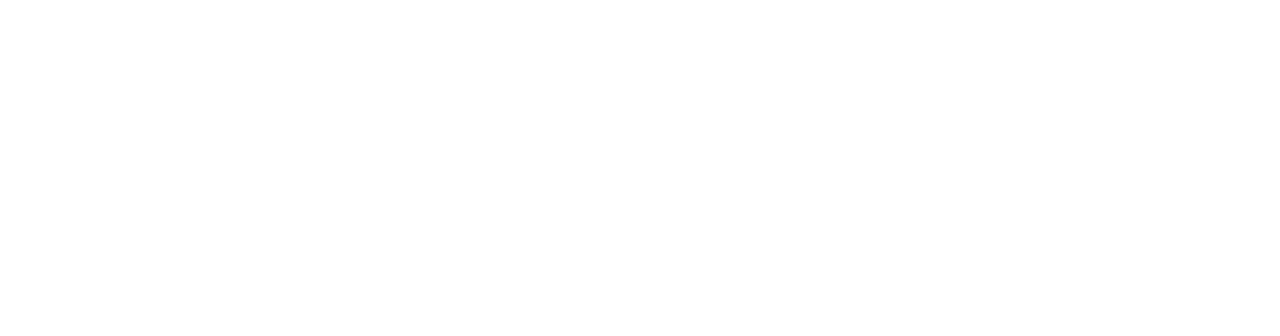
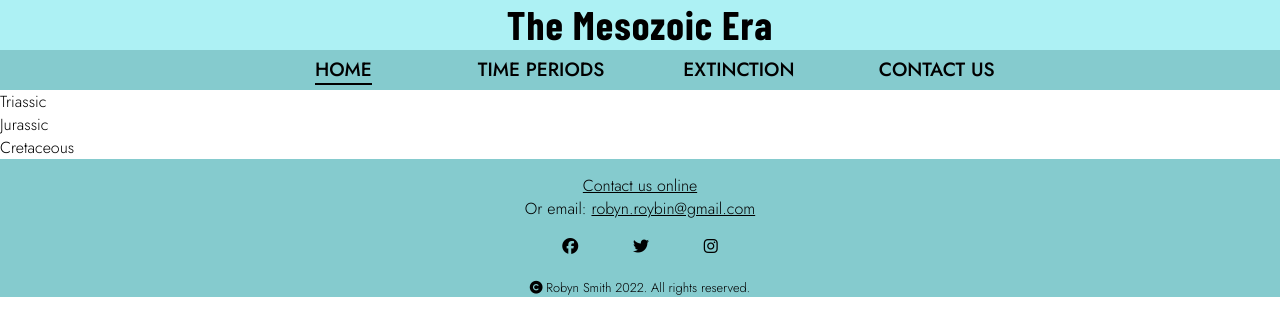
Before and after one commit to Roybin0/the-mesozoic-era, a plain HTML site: page time-periods.html in a window 1280 px wide. Drawn offline with nearby package versions, Linux system fonts and the light colour scheme; a web font is replaced by a local one.

Commit message:
Add main structure to remaining pages

```diff
--- a/assets/css/style.css
+++ b/assets/css/style.css
@@ -55,6 +55,7 @@ h1, h2 {
 #menu {
     text-transform: uppercase;
     font-weight: 500;
+    font-size: 120%;
 }
 
 #menu li {
@@ -175,7 +176,7 @@ hr {
 
 #footer {
     width: 100%;
-    background-color: #adf1f4;
+    background-color: #85CBCE;
     display: flex;
     flex-direction: column;
     justify-content: center;
--- a/contact.html
+++ b/contact.html
@@ -0,0 +1,80 @@
+<!DOCTYPE html>
+<html lang="en">
+<head>
+    <meta charset="UTF-8">
+    <meta http-equiv="X-UA-Compatible" content="IE=edge">
+    <meta name="viewport" content="width=device-width, initial-scale=1.0">
+    <meta name="description" content="The Mesozic Era when dinosaurs roamed the Earth">
+    <meta name="keywords" content="dinosaurs, mesozoic era, triassic, jurrasic, cretaceous, extinction">
+
+    <link rel="stylesheet" href="assets/css/style.css">
+    <title>The Mesozic Era</title>
+</head>
+<body>
+
+    <header>
+
+        <div id="logo-container">
+            <a href="index.html">
+                <h1 id="logo">The Mesozoic Era</h1>
+            </a>
+        </div>
+
+        <div id="menu-container">
+            <nav id="menu">
+                <ul>
+                    <li>
+                        <a href="index.html" class="active">Home</a>
+                    </li>
+                    <li>
+                        <a href="time-periods.html">Time Periods</a>
+                    </li>
+                    <li>
+                        <a href="extinction.html">Extinction</a>
+                    </li>
+                    <li>
+                        <a href="contact.html">Contact Us</a>
+                    </li>
+                </ul>
+            </nav>
+        </div>
+
+    </header>
+
+    <section>
+        contact form
+    </section>
+
+    <footer id="footer">
+
+        <ul id="contact-info">
+            <li>
+                <a href="contact.html">Contact us online</a>
+            </li>
+            <li>
+                Or email: <a href="mailto:robyn.roybin@gmail.com">robyn.roybin@gmail.com</a>
+            </li>
+        </ul>
+
+        <ul id="social-media">
+            <li>
+                <a href="https://facebook.com" target="_blank" rel="noopener" aria-label="Visit our Facebook page (opens in a new tab)"><i class="fa-brands fa-facebook"></i></a>
+            </li>
+            <li>
+                <a href="https://twitter.com" target="_blank" rel="noopener" aria-label="Visit our Twitter page (opens in a new tab)"><i class="fa-brands fa-twitter"></i></a>
+            </li>
+            <li>
+                <a href="https://instagram.com" target="_blank" rel="noopener" aria-label="Visit our Instagram page (opens in a new tab)"><i class="fa-brands fa-instagram"></i></a>
+            </li>
+        </ul>
+
+        <div id="copyright">
+            <p><i class="fa-solid fa-copyright"></i> Robyn Smith 2022. All rights reserved.</p>
+        </div>
+    </footer>
+
+    <!-- font awesome script -->
+    <script src="https://kit.fontawesome.com/c1ba389408.js" crossorigin="anonymous"></script>
+
+</body>
+</html>
--- a/time-periods.html
+++ b/time-periods.html
@@ -0,0 +1,88 @@
+<!DOCTYPE html>
+<html lang="en">
+<head>
+    <meta charset="UTF-8">
+    <meta http-equiv="X-UA-Compatible" content="IE=edge">
+    <meta name="viewport" content="width=device-width, initial-scale=1.0">
+    <meta name="description" content="The Mesozic Era when dinosaurs roamed the Earth">
+    <meta name="keywords" content="dinosaurs, mesozoic era, triassic, jurrasic, cretaceous, extinction">
+
+    <link rel="stylesheet" href="assets/css/style.css">
+    <title>The Mesozic Era</title>
+</head>
+<body>
+
+    <header>
+
+        <div id="logo-container">
+            <a href="index.html">
+                <h1 id="logo">The Mesozoic Era</h1>
+            </a>
+        </div>
+
+        <div id="menu-container">
+            <nav id="menu">
+                <ul>
+                    <li>
+                        <a href="index.html" class="active">Home</a>
+                    </li>
+                    <li>
+                        <a href="time-periods.html">Time Periods</a>
+                    </li>
+                    <li>
+                        <a href="extinction.html">Extinction</a>
+                    </li>
+                    <li>
+                        <a href="contact.html">Contact Us</a>
+                    </li>
+                </ul>
+            </nav>
+        </div>
+
+    </header>
+
+    <section>
+        Triassic
+    </section>
+
+    <section>
+        Jurassic
+    </section>
+
+    <section>
+        Cretaceous
+    </section>
+
+    <footer id="footer">
+
+        <ul id="contact-info">
+            <li>
+                <a href="contact.html">Contact us online</a>
+            </li>
+            <li>
+                Or email: <a href="mailto:robyn.roybin@gmail.com">robyn.roybin@gmail.com</a>
+            </li>
+        </ul>
+
+        <ul id="social-media">
+            <li>
+                <a href="https://facebook.com" target="_blank" rel="noopener" aria-label="Visit our Facebook page (opens in a new tab)"><i class="fa-brands fa-facebook"></i></a>
+            </li>
+            <li>
+                <a href="https://twitter.com" target="_blank" rel="noopener" aria-label="Visit our Twitter page (opens in a new tab)"><i class="fa-brands fa-twitter"></i></a>
+            </li>
+            <li>
+                <a href="https://instagram.com" target="_blank" rel="noopener" aria-label="Visit our Instagram page (opens in a new tab)"><i class="fa-brands fa-instagram"></i></a>
+            </li>
+        </ul>
+
+        <div id="copyright">
+            <p><i class="fa-solid fa-copyright"></i> Robyn Smith 2022. All rights reserved.</p>
+        </div>
+    </footer>
+
+    <!-- font awesome script -->
+    <script src="https://kit.fontawesome.com/c1ba389408.js" crossorigin="anonymous"></script>
+
+</body>
+</html>
```
Also changed, not shown: extinction.html (+84 -0 lines).
